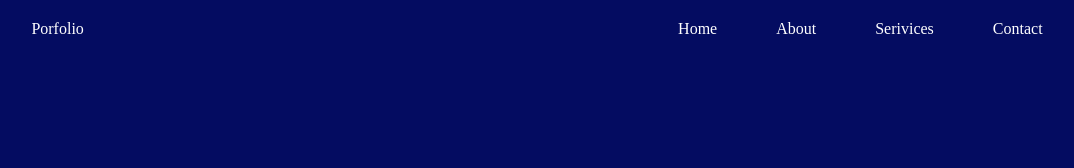
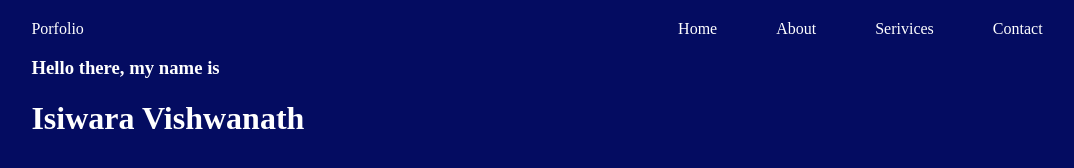
Before and after one commit to isiwaravishwanath/My_Portfolio_Own_CSS, a plain HTML site: page index.html in a window 1280 px wide. Shown: the whole page, without its empty margins (103-1177 px from the left). Drawn offline with Linux system fonts and the light colour scheme.

Commit message:
commit03

```diff
--- a/index.html
+++ b/index.html
@@ -1,13 +1,17 @@
 <!DOCTYPE html>
 <html lang="en">
+
 <head>
     <meta charset="UTF-8">
     <meta name="viewport" content="width=device-width, initial-scale=1.0">
     <title>Document</title>
     <link rel="stylesheet" href="style.css">
 </head>
+
 <body>
-    <nav>
+    <div class="body">
+
+        <nav>
         <div class="logo">Porfolio</div>
         <div class="opt">
             <span><a href="">Home</a></span>
@@ -16,5 +20,12 @@
             <span><a href="">Contact</a></span>
         </div>
     </nav>
+    <div>
+        <h3>Hello there, my name is</h2>
+        <h1>Isiwara Vishwanath</h1>
+    </div>
+    </div>
+
 </body>
+
 </html>
--- a/style.css
+++ b/style.css
@@ -2,6 +2,10 @@
     text-decoration: none;
     color: white;
     background-color: rgb(4, 12, 97);
+}
+
+.body{
+    margin: 0 10% 0 10%;
 }
 
 nav{
@@ -12,10 +16,10 @@ nav{
 }
 
 nav .logo{
-    margin-left: 10%;
+    /* margin-left: 10%; */
 }
 nav .opt{
-    margin-right: 10%;
+    /* margin-right: 10%; */
     list-style: none;
 }
 
```
